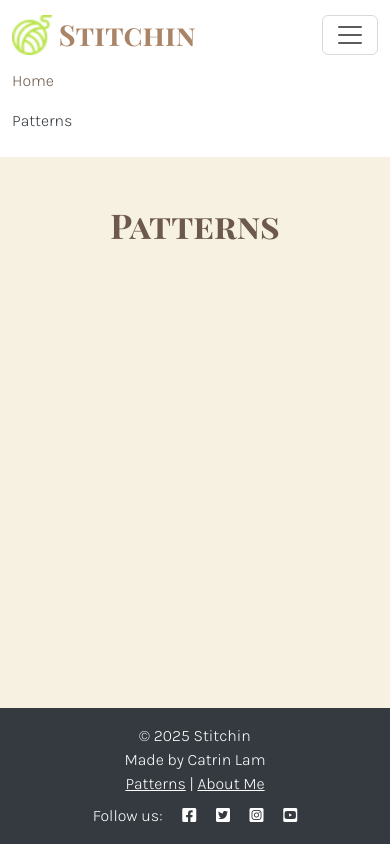
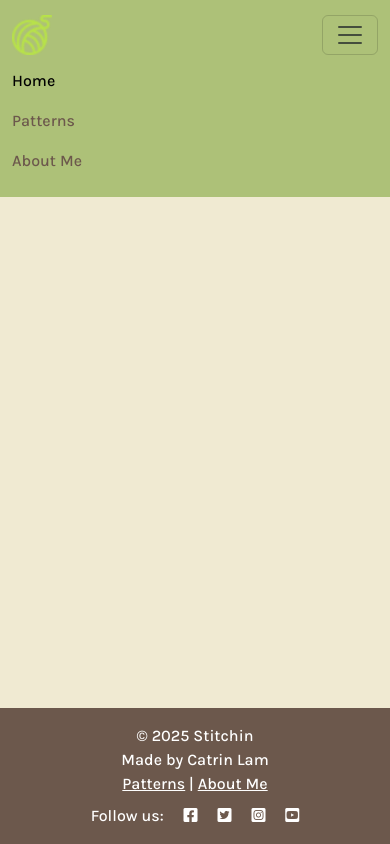
Before and after one commit to catrinlam/Stitchin, a Django app: page / in a window 390 px wide, after a click that opens the changed part. Run offline with Django 5.2, Linux system fonts and the light colour scheme; data that the repository does not hold is empty.

Commit message:
Corrected color scheme in README and CSS; imporve the colour and font styling

```diff
--- a/patterns/templates/patterns/index.html
+++ b/patterns/templates/patterns/index.html
@@ -7,6 +7,7 @@
     <div class="row">
         <div class="col-12">
             <h1 class="display-4 text-center mt-5">Patterns</h1>
+        </div>
 
         <!-- Pattern Entries Column -->
         <div class="col-12 mt-3 left">
@@ -15,17 +16,18 @@
                 <div class="col-md-4">
                     <div class="card mb-4">
                         <div class="card-body">
-                            <div class="image-container">
-                                <div class="image-flash">
-                                    <p class="author">Author: {{ pattern.author.username }}</p>
-                                </div>
-                            </div>
                             <a href="#" class="post-link">
                                 <h2 class="card-title">{{ pattern.title }}</h2>
                             </a>
-
                             <hr />
-                            <p class="card-text text-muted h6">{{ pattern.created_at|date:"F j, Y" }}</p>
+                            <div class="d-flex justify-content-between">
+                                <p class="card-text text-muted h6">
+                                    {{ pattern.author.username }}
+                                </p>
+                                <p class="card-text text-muted h6">
+                                    {{ pattern.created_at|date:"F j, Y" }}
+                                </p>
+                            </div>
                         </div>
                     </div>
                 </div>
@@ -34,7 +36,6 @@
             <div class="row">
                 {% endif %}
                 {% endfor %}
-
             </div>
         </div>
     </div>
--- a/static/css/style.css
+++ b/static/css/style.css
@@ -1,9 +1,9 @@
 :root {
     --primary-color: #ADC178; /* Olivine */
-    --secondary-color: #6C584C; /* Umber */
-    --accent-color: #A98467; /* Chamoisee */
-    --background-color: #F6F1E1; /* Ivory */
-    --text-color: #343A40; /* Dark Gray */
+    --secondary-color: #A98467; /* Chamoisee */
+    --accent-color: #C6D8A7; /* Parchment */
+    --background-color: #F0EAD2; /* Tea Green */
+    --text-color: #6C584C; /* Umber */
 }
 /* Base styles */
 body {
@@ -14,20 +14,26 @@ body {
     padding: 0;
 }
 
-h1, h2, h3, h4, h5, h6 {
+h1 {
     font-family: 'Playfair Display SC', serif;
-    color: var(--secondary-color);
+    color: var(--text-color);
+}
+
+h2, h3, h4, h5, h6 {
+    font-family: 'Karla', sans-serif;
+    color: var(--text-color);
 }
 
 /* Navigation Bar */
 .navbar {
-    background-color: #FFFFFF;
+    background-color: var(--primary-color);
 }
 
 .navbar-brand {
     font-family: 'Playfair Display SC', serif;
     font-size: 1.8rem;
-    color: var(--accent-color);
+    font-style: italic;
+    color: var(--text-color);
 }
 
 .navbar-brand:hover {
@@ -39,9 +45,9 @@ h1, h2, h3, h4, h5, h6 {
     font-size: 1rem;
 }
 
-.navbar-nav .nav-link.active{
+/* .navbar-nav .nav-link.active {
     color: var(--secondary-color);
-}
+} */
 
 .navbar-nav .nav-link:hover {
     color: var(--accent-color);
@@ -108,6 +114,61 @@ h1, h2, h3, h4, h5, h6 {
     background-color: var(--accent-color);
 }
 
+/* Main content */
+.main-bg {
+    background-color: var(--background-color);
+    color: var(--text-color);
+    padding-top: 30px; /* Adjust for fixed navbar */
+}
+
+/* Index Page Styles */
+.card {
+    border: none;
+    border-radius: 10px;
+    box-shadow: 0 4px 8px rgba(0, 0, 0, 0.1);
+}
+
+.card-title {
+    font-size: 1.5rem;
+    color: var(--secondary-color);
+}
+
+.card-text {
+    font-size: 1rem;
+    color: var(--text-color);
+}
+
+.card-body {
+    padding: 20px;
+}
+
+.card a.post-link {
+    text-decoration: none;
+    color: var(--secondary-color);
+}
+
+.card a.post-link:hover {
+    color: var(--accent-color);
+}
+
+.pagination {
+    margin-top: 20px;
+}
+
+.pagination .page-item .page-link {
+    color: var(--text-color);
+}
+
+.pagination .page-item.active .page-link {
+    background-color: var(--primary-color);
+    border-color: var(--primary-color);
+}
+
+.pagination .page-item .page-link:hover {
+    background-color: var(--secondary-color);
+    border-color: var(--secondary-color);
+}
+
 /* Footer styles */
 .footer {
     background-color: var(--text-color);
--- a/templates/base.html
+++ b/templates/base.html
@@ -14,7 +14,7 @@
 
     <!-- Google Fonts CSS -->
     <link rel="preconnect" href="https://fonts.gstatic.com">
-    <link href="https://fonts.googleapis.com/css2?family=Karla:wght@300&family=Playfair+Display+SC:wght@700&display=swap" rel="stylesheet">
+    <link href="https://fonts.googleapis.com/css2?family=Karla:wght@500&family=Playfair+Display+SC:wght@700&display=swap" rel="stylesheet">
 
     <!-- Font Awesome CSS -->
     <link rel="stylesheet" href="https://cdnjs.cloudflare.com/ajax/libs/font-awesome/5.15.3/css/all.min.css">
@@ -32,11 +32,14 @@
 <body class="d-flex flex-column h-100 main-bg">
 
     <!-- Navigation -->
-    <nav class="navbar navbar-expand-lg">
+    <nav class="navbar navbar-expand-lg fixed-top">
         <div class="container-fluid">
-            <a class="navbar-brand" href="{% url 'home' %}">
+            <a class="navbar-brand d-none d-sm-block" href="{% url 'home' %}">
+                {% comment %} <img src="{% static 'images/favicon.ico' %}" alt="Stitchin Logo" width="40" class="d-inline-block align-text-top"> {% endcomment %}
+                <span class="brand">Stitchin</span>
+            </a>
+            <a class="navbar-brand d-block d-sm-none" href="{% url 'home' %}">
                 <img src="{% static 'images/favicon.ico' %}" alt="Stitchin Logo" width="40" class="d-inline-block align-text-top">
-                <span class="brand">Stitchin</span>
             </a>
             <button class="navbar-toggler" type="button" data-bs-toggle="collapse" data-bs-target="#navbarText"
                 aria-controls="navbarText" aria-expanded="false" aria-label="Toggle navigation">
@@ -49,7 +52,10 @@
                             href="{% url 'home' %}">Home</a>
                     </li>
                     <li class="nav-item">
-                        <a class="nav-link" href="{% url 'home' %}">Patterns</a>
+                        <a class="nav-link {% if request.path == '/patterns/' %}active{% endif %}" href="{% url 'home' %}">Patterns</a>
+                    </li>
+                    <li class="nav-item">
+                        <a class="nav-link {% if request.path == '/about/' %}active{% endif %}" href="{% url 'home' %}">About Me</a>
                     </li>
                 </ul>
                 {% comment %} <span class="navbar-text text-muted">
@@ -94,6 +100,7 @@
     <script src="https://cdn.jsdelivr.net/npm/bootstrap@5.0.1/dist/js/bootstrap.bundle.min.js"
         integrity="sha384-gtEjrD/SeCtmISkJkNUaaKMoLD0//ElJ19smozuHV6z3Iehds+3Ulb9Bn9Plx0x4" crossorigin="anonymous">
     </script>
+    <script src="{% static 'js/script.js' %}"></script>
 </body>
 
 </html>
```
Also changed, not shown: README.md, static/js/script.js (added).
